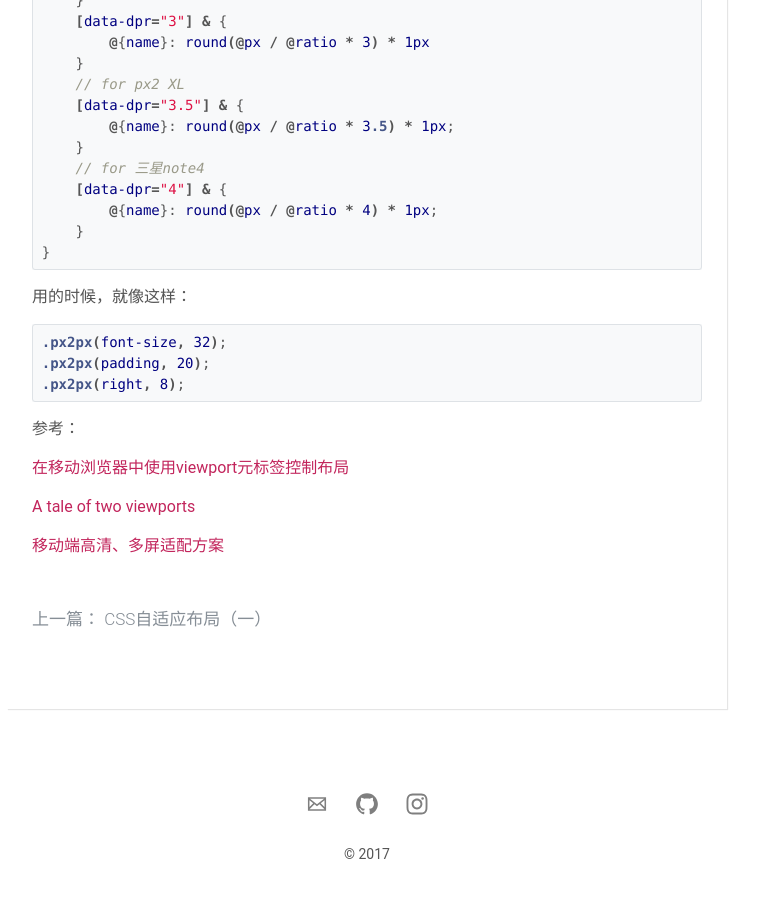
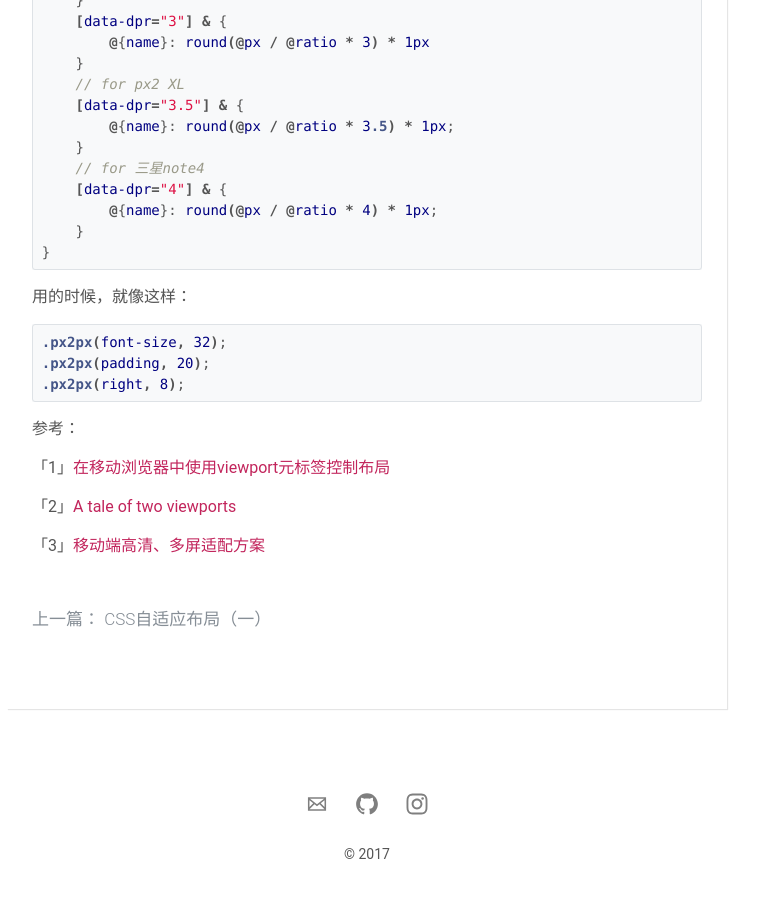
Before and after one commit to CassieRan/CassieRan.github.io, a Jekyll site: the page built from _posts/2018-03-21-you-should-know-more-if-you-being-a-webapp-developer.md, in a window 1280 px wide and 900 px high, scrolled down 12977 px. Shown: the whole window, without its empty margins (273-1032 px from the left). Built offline with Jekyll 4.4.1, drawn with Linux system fonts in a browser that asks for light colours; some web fonts are replaced; comment, search, counter and statistics services are not loaded.

Commit message:
细节修改

```diff
--- a/_posts/2018-03-21-you-should-know-more-if-you-being-a-webapp-developer.md
+++ b/_posts/2018-03-21-you-should-know-more-if-you-being-a-webapp-developer.md
@@ -346,8 +346,8 @@ styleEl.innerHTML = 'html{font-size:' + rem + 'px!important;}';
 
 参考：
 
-[在移动浏览器中使用viewport元标签控制布局](https://developer.mozilla.org/zh-CN/docs/Mobile/Viewport_meta_tag)
+「1」[在移动浏览器中使用viewport元标签控制布局](https://developer.mozilla.org/zh-CN/docs/Mobile/Viewport_meta_tag)
 
-[A tale of two viewports](https://www.quirksmode.org/mobile/viewports.html)
+「2」[A tale of two viewports](https://www.quirksmode.org/mobile/viewports.html)
 
-[移动端高清、多屏适配方案](https://div.io/topic/1092)
+「3」[移动端高清、多屏适配方案](https://div.io/topic/1092)
```
